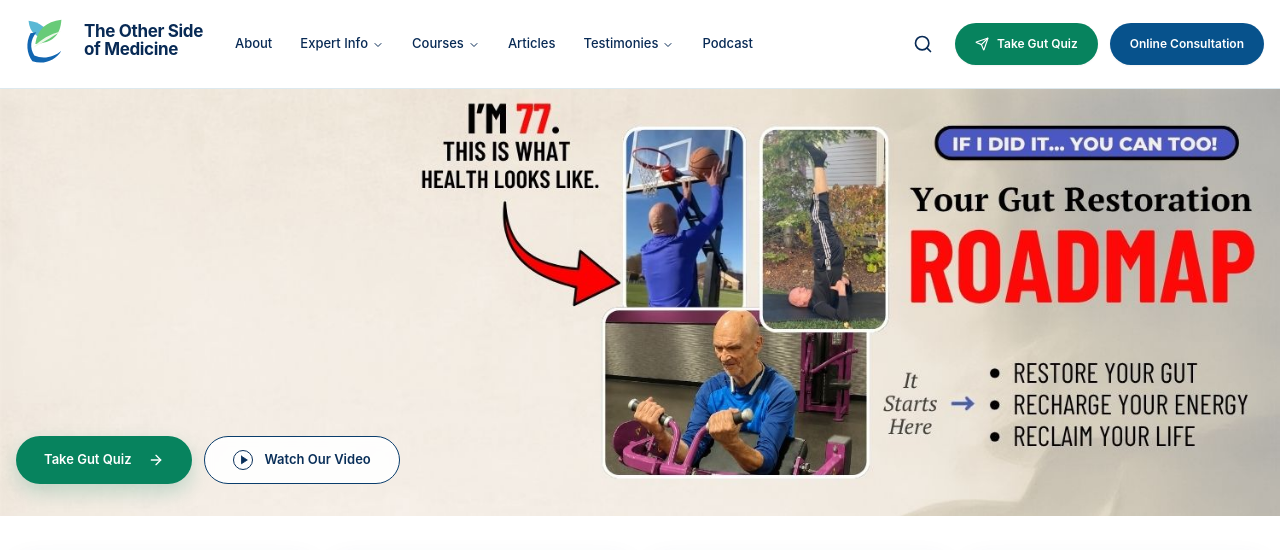
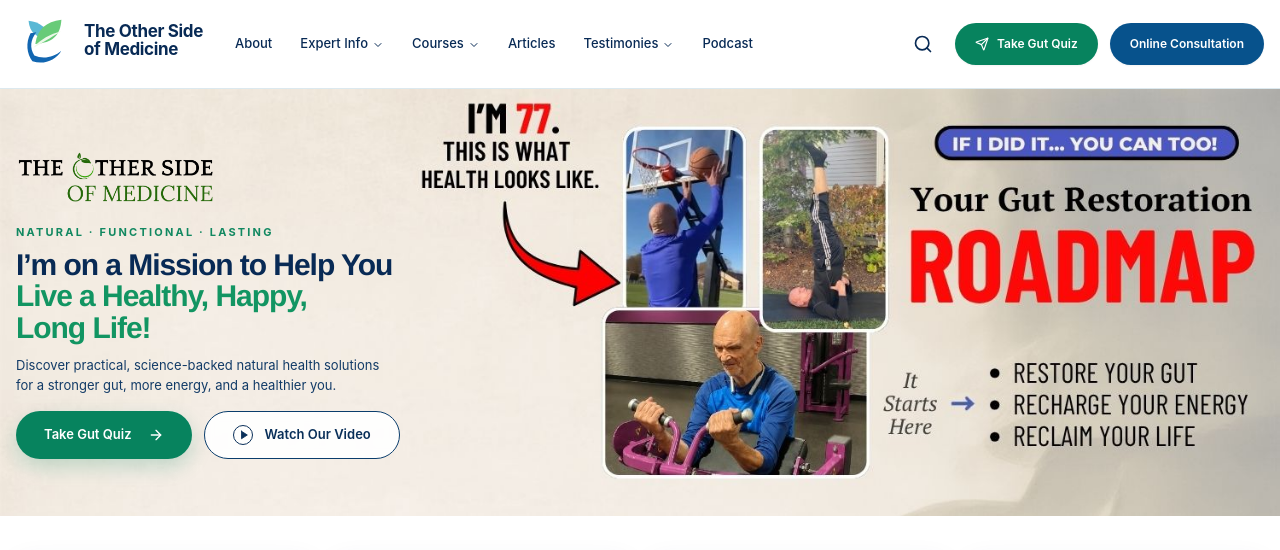
Before and after one commit to pallistoreinfo-lgtm/TOSOM, a Next.js app: page / in a window 1280 px wide. Shown: the top 550 px of the page. Built offline with nearby package versions, Linux system fonts and the light colour scheme.

Commit message:
feat: restore hero message and legacy logo

```diff
--- a/src/app/page.tsx
+++ b/src/app/page.tsx
@@ -28,7 +28,7 @@ export default function HomePage() {
       <section className="relative overflow-hidden bg-[#f8f4ed]">
         <Image src="/assets/home/site-cover.jpg" alt="Dr. James Krystosik at age 77 presenting a gut restoration roadmap" width={1500} height={500} priority sizes="100vw" className="h-auto w-full" />
 
-        <div className="home-container py-8 sm:hidden">
+        <div className="home-container py-8 xl:hidden">
           <div>
             <p className="mb-4 text-[12px] font-bold uppercase tracking-[0.23em] text-[#118860]">{homeContent.hero.eyebrow}</p>
             <h1 className="text-[37px] font-extrabold leading-[1.12] tracking-[-0.035em] text-[#082a55]">
@@ -42,11 +42,18 @@ export default function HomePage() {
           </div>
         </div>
 
-        <div className="home-container absolute inset-x-0 bottom-0 z-10 hidden pb-5 sm:block lg:pb-8">
-          <h1 className="sr-only">{homeContent.hero.line1} {homeContent.hero.line2} {homeContent.hero.line3}</h1>
-          <div className="flex flex-wrap gap-3">
-            <GreenButton href={headerActions.quiz.href}>{homeContent.hero.primaryButton}</GreenButton>
-            <Link href="/videos/" className="home-outline-button bg-white/90"><span className="flex h-5 w-5 items-center justify-center rounded-full border border-current"><Play className="ml-0.5 h-2.5 w-2.5 fill-current" /></span>{homeContent.hero.secondaryButton}</Link>
+        <div className="home-container absolute inset-0 z-10 hidden items-center xl:flex">
+          <div className="w-[390px]">
+            <Image src="/logo.png" alt="The Other Side of Medicine" width={1500} height={500} className="mb-3 h-auto w-[200px]" />
+            <p className="mb-2 text-[11px] font-bold uppercase tracking-[0.2em] text-[#118860]">{homeContent.hero.eyebrow}</p>
+            <h1 className="text-[30px] font-extrabold leading-[1.05] tracking-[-0.035em] text-[#082a55]">
+              {homeContent.hero.line1}<br /> <span className="text-[#129562]">{homeContent.hero.line2}</span><br /> <span className="text-[#129562]">{homeContent.hero.line3}</span>
+            </h1>
+            <p className="mt-3 max-w-[365px] text-[13px] leading-5 text-[#123b67]">{homeContent.hero.description}</p>
+            <div className="mt-4 flex gap-3">
+              <GreenButton href={headerActions.quiz.href}>{homeContent.hero.primaryButton}</GreenButton>
+              <Link href="/videos/" className="home-outline-button bg-white/90"><span className="flex h-5 w-5 items-center justify-center rounded-full border border-current"><Play className="ml-0.5 h-2.5 w-2.5 fill-current" /></span>{homeContent.hero.secondaryButton}</Link>
+            </div>
           </div>
         </div>
       </section>
```
